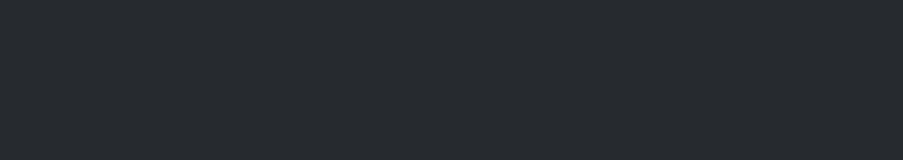
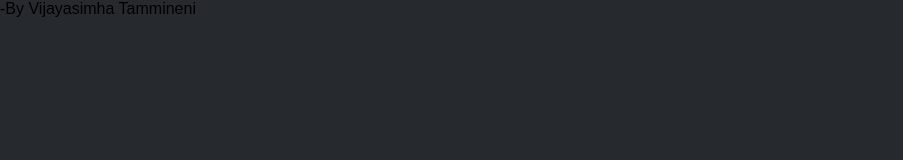
Before and after one commit to Vijayasimha9392/QR-Generator, a plain HTML site: page index.html in a window 1280 px wide. Shown: the top 160 px of the page, without its empty margins (0-903 px from the left). Drawn offline with Linux system fonts and the light colour scheme.

Commit message:
Update index.html

```diff
--- a/index.html
+++ b/index.html
@@ -17,6 +17,11 @@
         </div>
         <button onclick="generatorQR()">Generate QR Code</button>
     </div>
+    <div class="footer">
+            <p class="footer-text">
+                -By Vijayasimha Tammineni
+            </p>
+        </div>
 
     <script>
 
```
